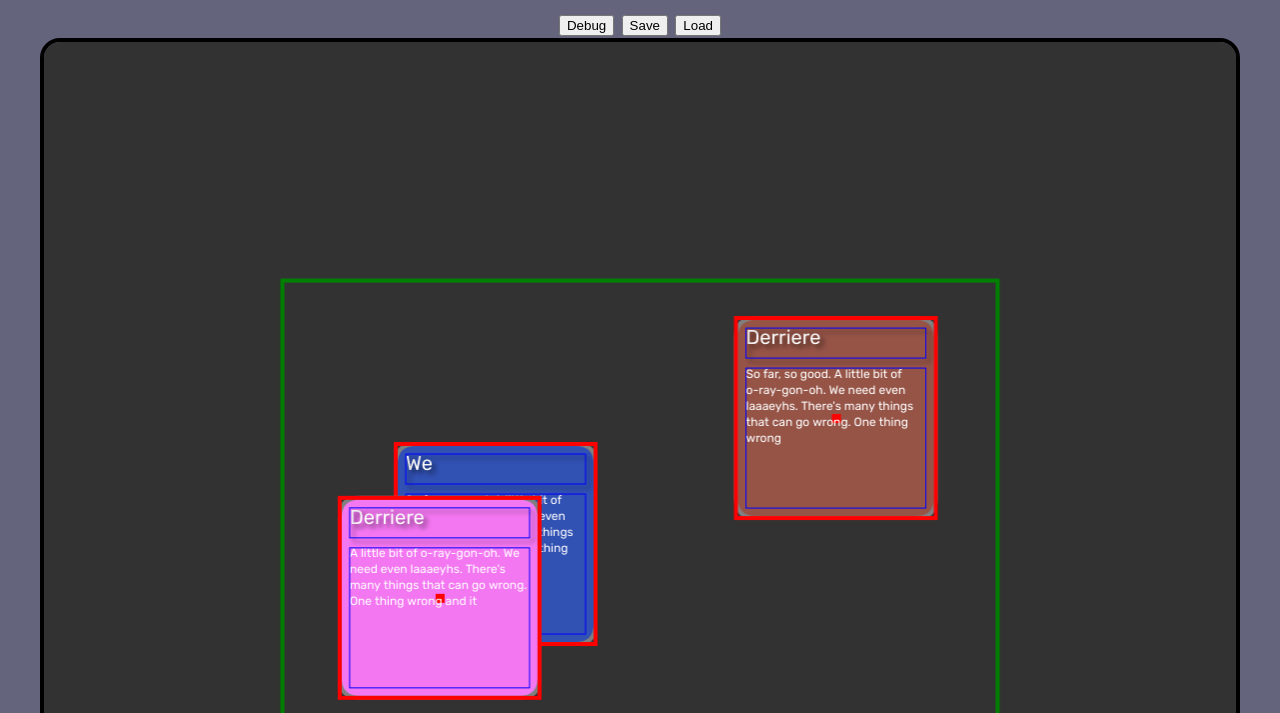
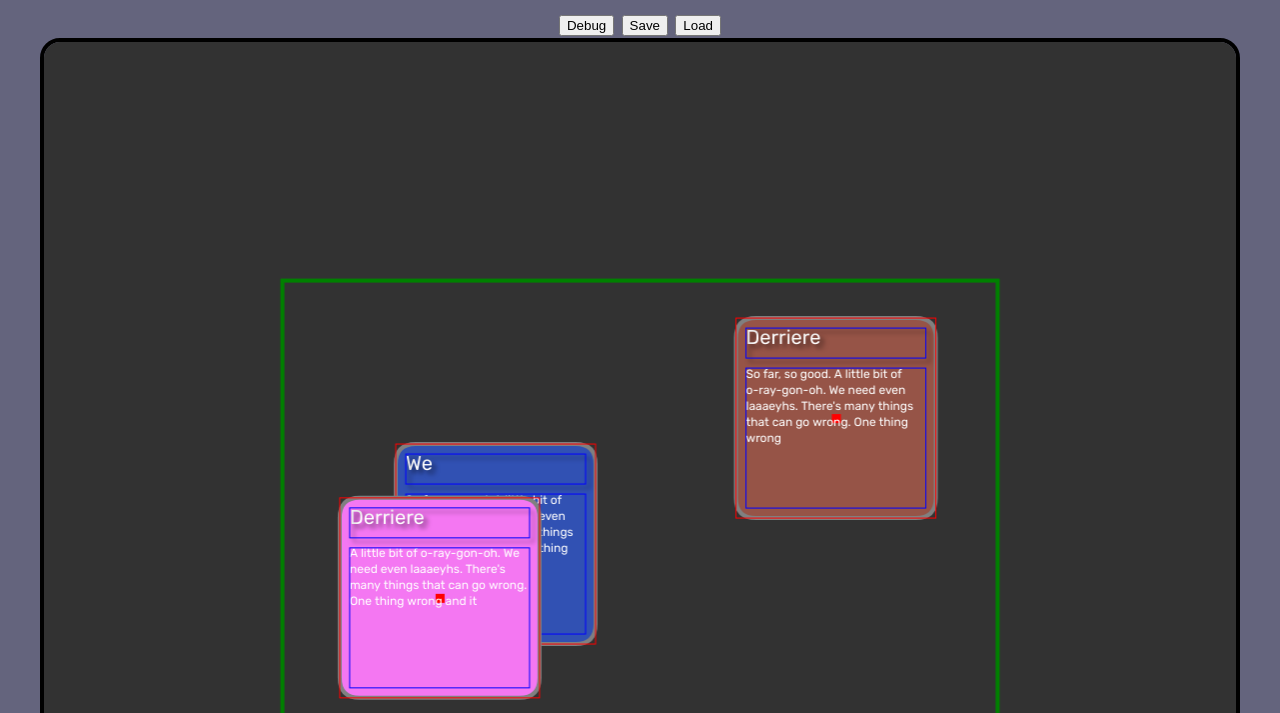
Before and after one commit to TylerTonyJohnson/Mynd-map, a plain HTML site: page index.html in a window 1280 px wide. Both pictures are taken after a click on the button "Debug". Shown: the part 87-800 px from the top of the page. Drawn offline with Linux system fonts and the light colour scheme.

Commit message:
Added some notes

```diff
--- a/classes/body.js
+++ b/classes/body.js
@@ -82,9 +82,11 @@ class Body {
     ctx.closePath();
     ctx.fill();
     ctx.stroke();
+    ctx.restore();
 
     // Draw debug stuff if it's in debug mode
     if (this.isDebug) {
+      ctx.save();
       // Draw center dot in red
       ctx.fillStyle = "red";
       ctx.fillRect(this.x - 4, this.y - 4, 9, 9);
@@ -92,8 +94,8 @@ class Body {
       // Draw bounding box in red
       ctx.strokeStyle = "red";
       ctx.strokeRect(this.x - this.width / 2, this.y - this.height / 2, this.width, this.height);
+      ctx.restore();
     }
 
-    ctx.restore();
   }
 }
--- a/classes/ideaLens.js
+++ b/classes/ideaLens.js
@@ -4,6 +4,8 @@ class IdeaLens {
 
   // Display stuff
   backgroundColorDefault = "rgb(50, 50, 50)";
+  backgroundColorOther = "rgb(100, 100, 100)";
+  backgroundColor = this.backgroundColorDefault;
   borderColorDefault = "rgb(0,0,0)";
   borderColorHovered = "rgb(255,255,255)";
   borderColor = this.borderColorDefault;
@@ -51,7 +53,7 @@ class IdeaLens {
     this.offsetX = boundingBox.left;
     this.offsetY = boundingBox.top;
 
-    // Mouse / touch input events
+    // Mouse input events
     // this.$canvas.onmouseover = this.processMouseOver;
     this.$canvas.onmouseenter = this.processMouseEnter;
     this.$canvas.onmouseleave = this.processMouseLeave;
@@ -59,7 +61,9 @@ class IdeaLens {
     this.$canvas.onmousedown = this.processTouchDown;
     this.$canvas.onmouseup = this.processTouchUp;
     this.$canvas.onmousemove = this.processMouseMove;
+    this.$canvas.ondblclick = this.processDoubleCLick;
 
+    // Touch input events
     this.$canvas.ontouchstart = this.processTouchDown;
     this.$canvas.ontouchend = this.processTouchUp;
     this.$canvas.ontouchmove = this.processTouchMove;
@@ -123,7 +127,7 @@ class IdeaLens {
     this.ctx.clearRect(0, 0, this.width, this.height);
 
     // Draw background
-    this.ctx.fillStyle = this.backgroundColorDefault;
+    this.ctx.fillStyle = this.backgroundColor;
     // this.ctx.strokeStyle = this.borderColor;
     this.ctx.fillRect(0, 0, this.$canvas.width, this.$canvas.height);
     // this.ctx.stroke();
@@ -285,6 +289,15 @@ class IdeaLens {
     });
   };
 
+  processDoubleCLick = (e) => {
+    console.log("Double click");
+    if (this.backgroundColor === this.backgroundColorDefault) {
+      this.backgroundColor = this.backgroundColorOther;
+    } else {
+      this.backgroundColor = this.backgroundColorDefault;
+    }
+  }
+
   // Context menu
   showContextMenu = (e) => {
     e.preventDefault();
--- a/styles.css
+++ b/styles.css
@@ -6,17 +6,6 @@ html {
   font-family: "Rubik", sans-serif;
   font-size: 30px;
 }
-
-/* overlay {
-  position:fixed;
-  display: none;
-  width: 100%;
-  height: 100%;
-  inset: 0;
-  background-color: rgba(0, 0, 0, 0.5);
-  z-index: 10;
-  cursor: crosshair;
-} */
 
 header {
   /* border: solid green 1px; */
@@ -51,23 +40,18 @@ canvas {
 
 .context-menu {
   position: absolute;
-  display: none;
+  /* display: none; */
   flex-direction: column;
   z-index: 10;
   color: #DDD;
   background: rgba(32, 32, 32, 0.9);
   font-size: 20px;
   user-select: none;
-  /* border: solid red 1px; */
-  /* backdrop-filter: blur(2px); */
 }
 
 .context-menu-button {
   display: none;
   flex-direction: row;
-  /* margin: 2px; */
-  /* padding: 5px; */
-  /* border: solid green 1px; */
 }
 
 .context-menu-button:hover {
```
Also changed, not shown: index.html (+2 -8 lines).
